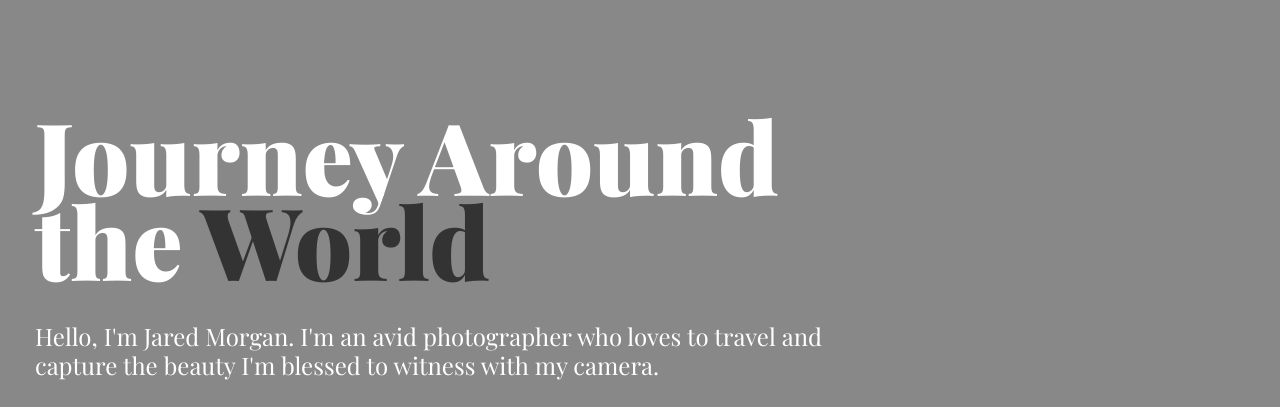
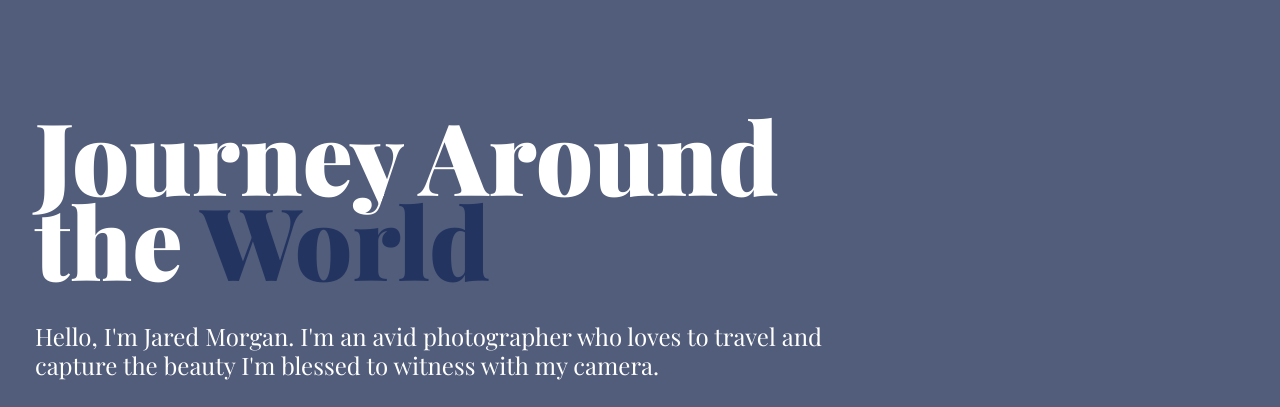
Before and after one commit to DuckDuckGiese/ColorTheory, a website: page index.html in a window 1280 px wide. Shown: the part 352-759 px from the top of the page. Drawn offline with nearby package versions, Linux system fonts and the light colour scheme.

Commit message:
task 1-4

```diff
--- a/style.css
+++ b/style.css
@@ -26,7 +26,7 @@ body {
     width: 100%;
     text-rendering: optimizeLegibility;
     -webkit-font-smoothing: antialiased;
-    color: #9B9B9B;
+    color: #7283AD;
 }
 .clearfix::after {
     content: " ";
@@ -200,7 +200,7 @@ textarea {
 /* 6. Page Styles
 ======================================== */
 .photo-hero {
-    background-color: #888888;
+    background-color: #515D7A;
     min-height: 700px;
 }
 .photo-hero-text {
@@ -211,7 +211,7 @@ textarea {
     margin: 1em 0 40px;;
 }
 .photo-hero h1 span {
-    color: #333333;
+    color: #233461;
 }
 .photo-hero p {
     color: #FFFFFF;
```
